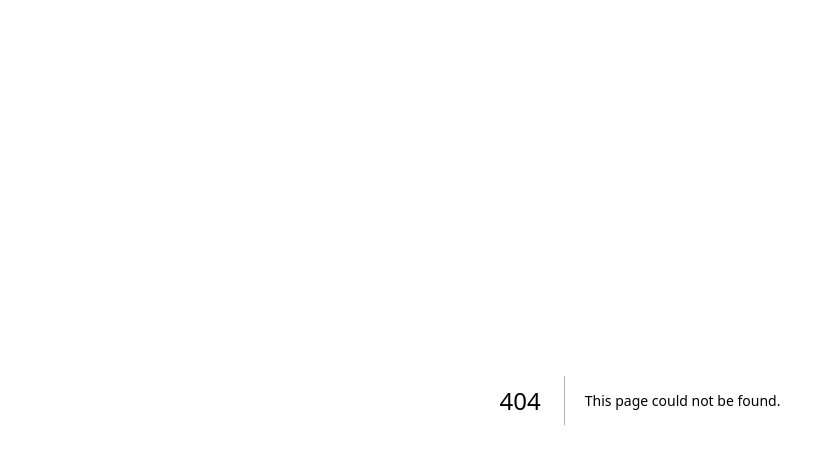
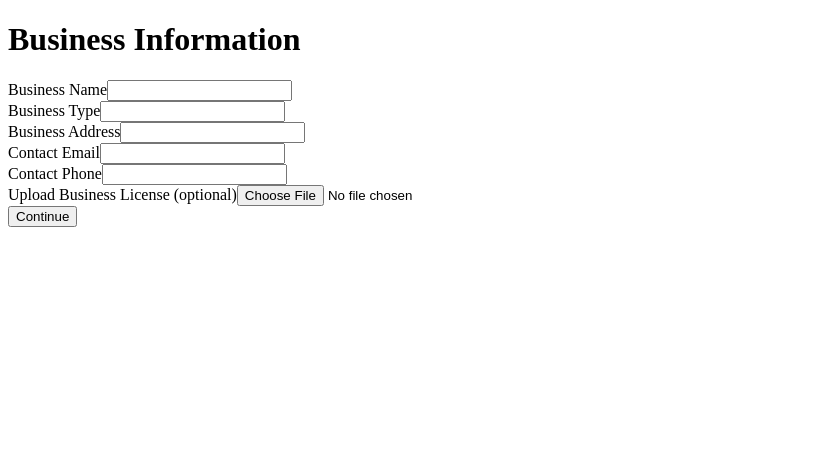
Before and after one commit to Gigabyte00/Merch, a Next.js app: page /onboarding/step1 in a window 1280 px wide. Before the commit this address had no page. Shown: the top 464 px of the page, without its empty margins (0-835 px from the left). Built offline with nearby package versions, Linux system fonts and the light colour scheme.

Commit message:
Business Info Form

```diff
--- /dev/null
+++ b/pages/onboarding/step1.tsx
@@ -0,0 +1,68 @@
+//  step1.tsx - # Business Info Form
+
+import { useForm } from 'react-hook-form';
+import { zodResolver } from '@hookform/resolvers/zod';
+import { z } from 'zod';
+import { motion } from 'framer-motion';
+import { useRouter } from 'next/router';
+
+const schema = z.object({
+  businessName: z.string().min(2),
+  businessType: z.string(),
+  address: z.string().min(5),
+  contactEmail: z.string().email(),
+  contactPhone: z.string().min(10),
+  licenseDoc: z.any().optional()
+});
+
+export default function Step1() {
+  const router = useRouter();
+  const {
+    register,
+    handleSubmit,
+    formState: { errors }
+  } = useForm({
+    resolver: zodResolver(schema)
+  });
+
+  const onSubmit = (data: any) => {
+    localStorage.setItem('onboarding-step1', JSON.stringify(data));
+    router.push('/onboarding/step2');
+  };
+
+  return (
+    <motion.div className="max-w-2xl mx-auto p-6 bg-white dark:bg-zinc-900 rounded-xl shadow" initial={{ opacity: 0 }} animate={{ opacity: 1 }}>
+      <h1 className="text-2xl font-bold mb-4">Business Information</h1>
+      <form onSubmit={handleSubmit(onSubmit)} className="space-y-4">
+        <div>
+          <label className="block font-medium">Business Name</label>
+          <input {...register('businessName')} className="input" />
+          {errors.businessName && <p className="text-red-500 text-sm">Required</p>}
+        </div>
+        <div>
+          <label className="block font-medium">Business Type</label>
+          <input {...register('businessType')} className="input" />
+        </div>
+        <div>
+          <label className="block font-medium">Business Address</label>
+          <input {...register('address')} className="input" />
+        </div>
+        <div>
+          <label className="block font-medium">Contact Email</label>
+          <input {...register('contactEmail')} className="input" />
+        </div>
+        <div>
+          <label className="block font-medium">Contact Phone</label>
+          <input {...register('contactPhone')} className="input" />
+        </div>
+        <div>
+          <label className="block font-medium">Upload Business License (optional)</label>
+          <input type="file" {...register('licenseDoc')} className="input" />
+        </div>
+        <button type="submit" className="mt-4 w-full bg-blue-600 text-white py-2 rounded-xl hover:bg-blue-700 transition">
+          Continue
+        </button>
+      </form>
+    </motion.div>
+  );
+}
```
